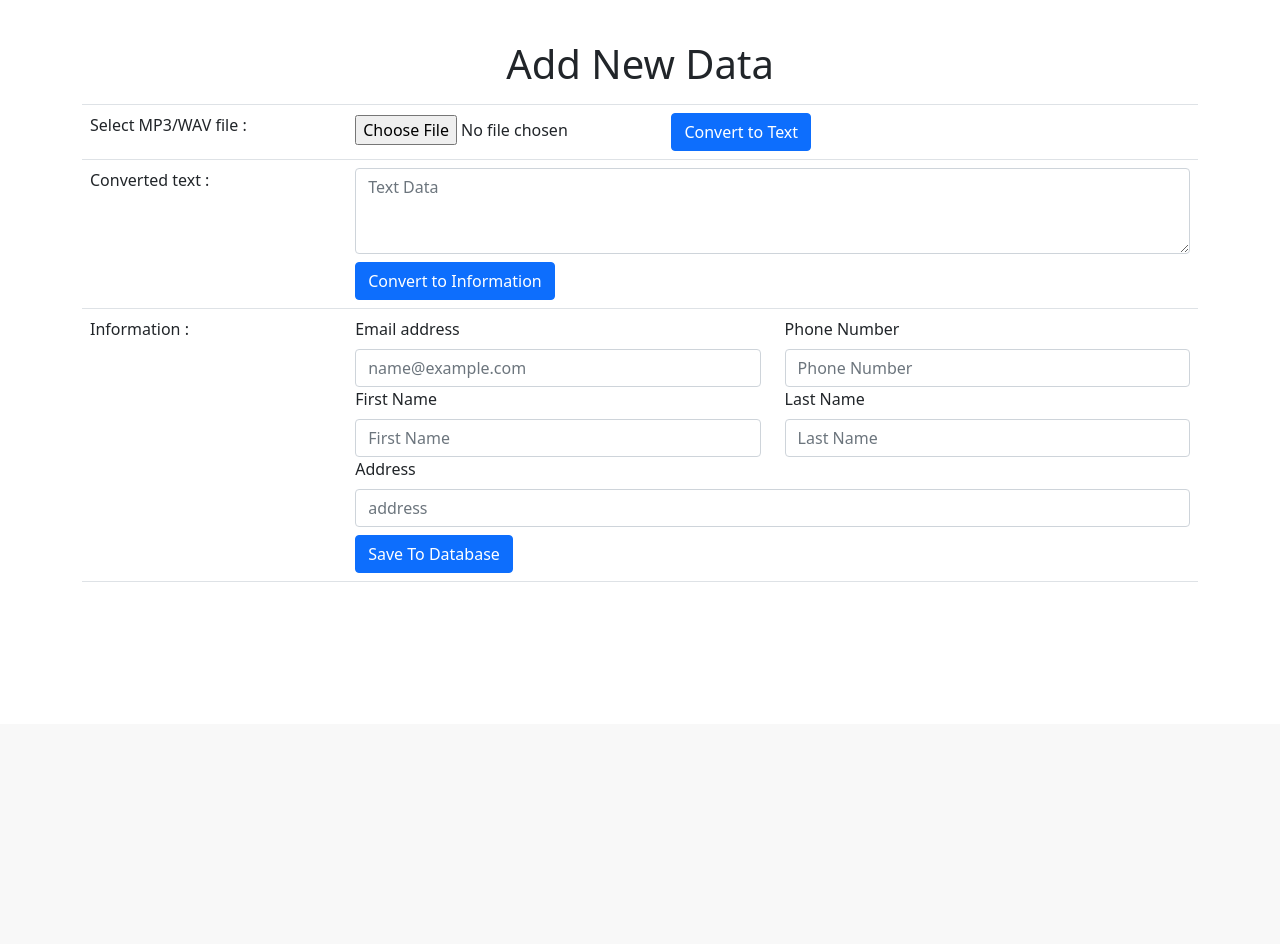
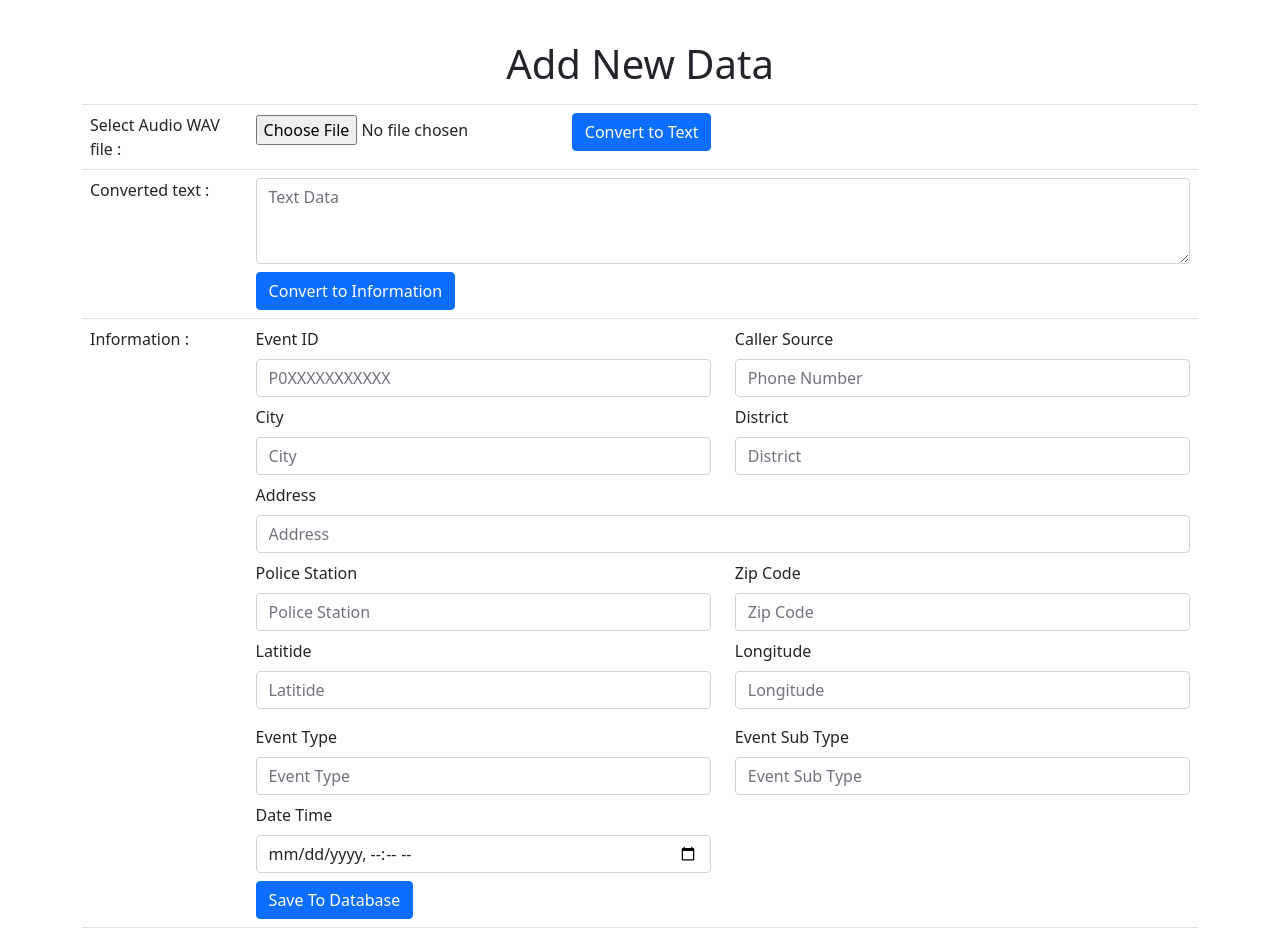
Before and after one commit to Rajsoni03/SafeZone, a Django app: page /dataEntry/ in a window 1280 px wide. Shown: the part 76-1020 px from the top of the page. Before the commit the page ends 658 px from the top, so only its background shows below. Run offline with Django 3.2, Linux system fonts and the light colour scheme.

Commit message:
Update dataEntry.html

```diff
--- a/DataEntry/templates/DataEntry/dataEntry.html
+++ b/DataEntry/templates/DataEntry/dataEntry.html
@@ -5,7 +5,7 @@
     <h1 class="text-center m-3">Add New Data</h1>
     <table class="table" cellspacing="0" cellpadding="0">
         <tr style="border-top:1px solid #dee2e6;">
-            <td valign=top> Select MP3/WAV file : </td>
+            <td valign=top> Select Audio WAV file : </td>
             <td valign=top>
                 <form action="/dataEntry/speech2text" method="post" enctype="multipart/form-data" id="uploads">{% csrf_token %}
                     <input name="file" type="file" required />
@@ -28,21 +28,71 @@
                 <div>
                     <form action="/dataEntry/save2db" method="post" enctype="multipart/form-data" id="uploads">{% csrf_token %}
                         <div class="row">
-                            <div class="col-6">
-                                <label for="email" class="form-label">Email address</label>
-                                <input type="email" class="form-control" id="email" placeholder="name@example.com">
-                                <label for="fname" class="form-label">First Name</label>
-                                <input type="text" class="form-control" id="fname" placeholder="First Name">
+                            <div class="form-group col-6">
+                                <label for="event" class="form-label">Event ID</label>
+                                <input type="text" class="form-control" id="event" placeholder="P0XXXXXXXXXXX">
                             </div>
-                            <div class="col-6">
-                                <label for="phone" class="form-label">Phone Number</label>
-                                <input type="tel" class="form-control" id="phone" placeholder="Phone Number">
-                                <label for="lname" class="form-label">Last Name</label>
-                                <input type="text" class="form-control" id="lname" placeholder="Last Name">
+                            <div class="form-group col-6">
+                                <label for="phone" class="form-label">Caller Source</label>
+                                <input type="text" class="form-control" id="phone" placeholder="Phone Number">
+                            </div>
+                            <div class="form-group col-6 pt-2">
+                                <label for="city" class="form-label">City</label>
+                                <input type="text" class="form-control" id="city" placeholder="City">
+                            </div>
+                            <div class="form-group col-6 pt-2">
+                                <label for="district" class="form-label">District</label>
+                                <input type="text" class="form-control" id="district" placeholder="District">
                             </div>
                         </div>
-                        <label for="address" class="form-label">Address</label>
-                        <input type="text" class="form-control" id="address" placeholder="address">
+                        <div class="form-group col-12 pt-2">
+                            <label for="address" class="form-label">Address</label>
+                            <input type="text" class="form-control" id="address" placeholder="Address">
+                        </div>
+                        <div class="row">
+                            <div class="form-group col-6 pt-2">
+                                <label for="policeStation" class="form-label">Police Station</label>
+                                <input type="text" class="form-control" id="policeStation" placeholder="Police Station">
+                            </div>
+                            <div class="form-group col-6 pt-2">
+                                <label for="zipcode" class="form-label">Zip Code</label>
+                                <input type="text" class="form-control" id="zipcode" placeholder="Zip Code">
+                            </div>
+                        </div>
+                        <div class="row">
+                            <div class="form-group col-6 pt-2">
+                                <label for="lat" class="form-label">Latitide</label>
+                                <input type="text" class="form-control" id="lat" placeholder="Latitide">
+                            </div>
+                            <div class="form-group col-6 pt-2">
+                                <label for="long" class="form-label">Longitude</label>
+                                <input type="text" class="form-control" id="long" placeholder="Longitude">
+                            </div>
+                        </div>
+                        <div class="row mt-3">
+                            <div class="form-group col-6">
+                                <label for="eventtype" class="form-label">Event Type</label>
+                                <input type="text" class="form-control" id="eventtype" placeholder="Event Type" name="eventtype" list="eventtype">
+                                <datalist id="eventtype">
+                                    {% for i in eventtype %}
+                                    <option>{{i}}</option>
+                                    {% endfor %}
+                                </datalist>
+                            </div>
+                            <div class="form-group col-6">
+                                <label for="eventsubtype" class="form-label">Event Sub Type</label>
+                                <input type="text" class="form-control" id="eventsubtype" placeholder="Event Sub Type" name="eventsubtype" list="eventsubtype">
+                                <datalist id="eventsubtype">
+                                    {% for i in eventsubtype %}
+                                    <option>{{i}}</option>
+                                    {% endfor %}
+                                </datalist>
+                            </div>
+                            <div class="form-group col-6 pt-2">
+                                <label for="datetime" class="form-label">Date Time</label>
+                                <input type="datetime-local" class="form-control" id="datetime" name="datetime">
+                            </div>
+                        </div>
                         <button class="btn btn-primary mt-2" type="submit" name="create"><span class="fa fa-refresh"></span> Save To Database</button>
                     </form>
                 </div>
```
